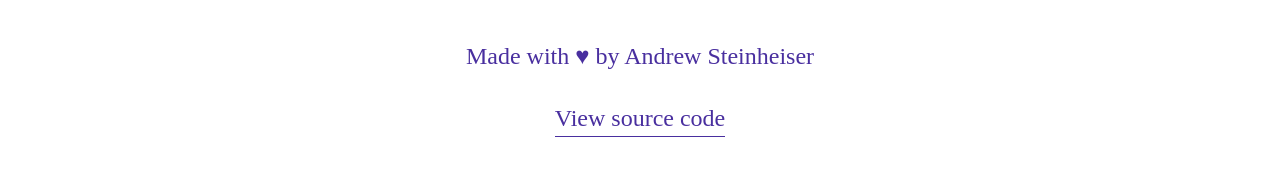
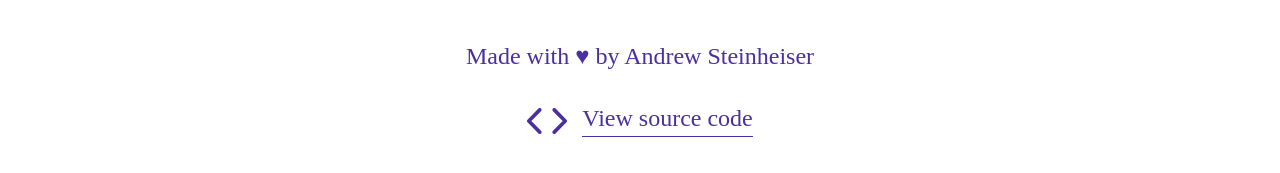
Before and after one commit to ASteinheiser/iamandrew.io, a React (Vite) app: page / in a window 1280 px wide. Shown: the part 1115-1288 px from the top of the page. Built offline with nearby package versions, Linux system fonts and the light colour scheme; a web font is replaced by a local one.

Commit message:
add code icon to footer link

```diff
--- a/src/components/Footer/footer.scss
+++ b/src/components/Footer/footer.scss
@@ -13,7 +13,12 @@
     font-size: 20px;
   }
 
-  a {
-    margin: 35px auto 0;
+  .footer-link {
+    display: flex;
+    flex-direction: row;
+    align-items: center;
+    justify-content: center;
+
+    padding-top: 35px;
   }
 }
--- a/src/components/Footer/index.tsx
+++ b/src/components/Footer/index.tsx
@@ -1,3 +1,4 @@
+import Code from './code.svg';
 import './footer.scss';
 
 export const Footer = () => {
@@ -5,6 +6,8 @@ export const Footer = () => {
     <div className="footer-container">
       {'Made with ♥ by Andrew Steinheiser'}
 
+      <div className="footer-link">
+        <img src={Code} alt="code" className="icon" />
         <a
           href="https://github.com/ASteinheiser/iamandrew.io"
           target="_blank"
@@ -13,5 +16,6 @@ export const Footer = () => {
           {'View source code'}
         </a>
       </div>
+    </div>
   );
 };
```
Also changed, not shown: src/components/Footer/code.svg (added). Lines whose indentation alone changed are shown as unchanged.
